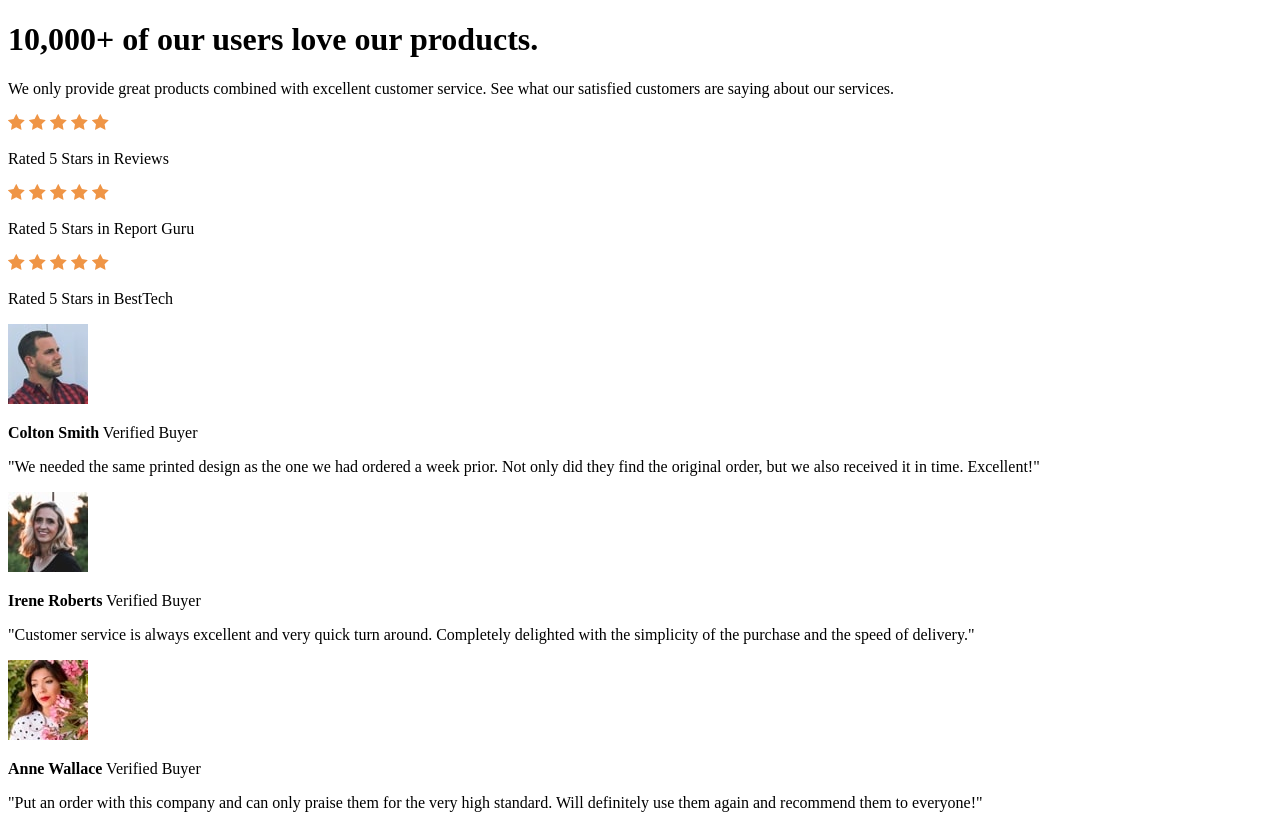
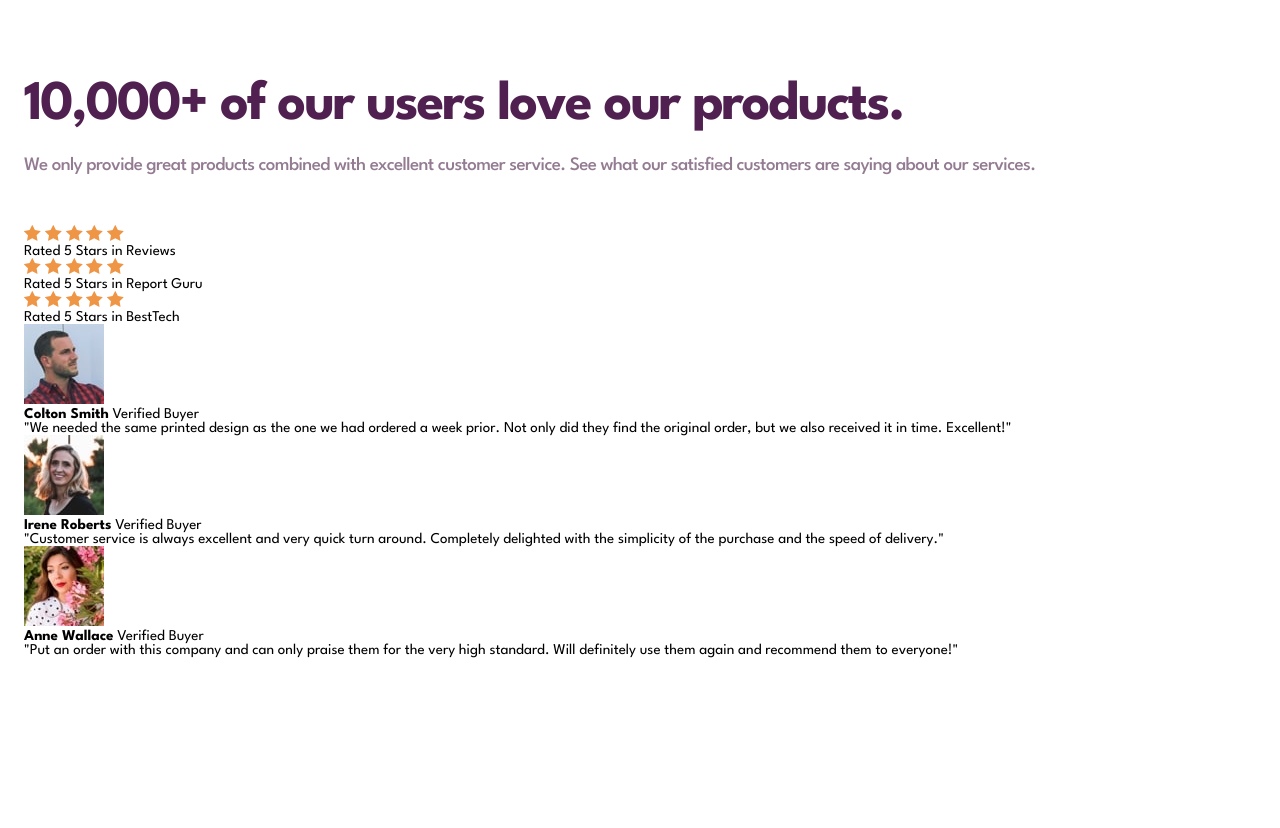
Before and after one commit to KingJosephI/social-proof-section, a plain HTML site: page index.html in a window 1280 px wide. After the commit the page ends 800 px from the top, so only its background shows below. Drawn offline with Linux system fonts and the light colour scheme.

Commit message:
style: add style to the header

```diff
--- a/index.html
+++ b/index.html
@@ -9,6 +9,7 @@
       sizes="32x32"
       href="./images/joseph.jpg"
     />
+    <link rel="stylesheet" href="./style.css" />
     <title>Social proof section</title>
   </head>
   <body>
--- a/style.css
+++ b/style.css
@@ -1,8 +1,5 @@
-* {
-  margin: 0;
-  padding: 0;
-  box-sizing: border-box;
-}
+@import url('https://fonts.googleapis.com/css2?family=League+Spartan:wght@100..900&display=swap');
+
 
 :root{
   /* Colors */
@@ -15,3 +12,51 @@
 /* Size */
 --size-normal: 15px
 }
+
+* {
+  margin: 0;
+  padding: 0;
+  box-sizing: border-box;
+}
+
+
+main {
+  font-size: var(--size-normal);
+  font-family: "League Spartan", sans-serif;
+  padding: 82px 24px;
+}
+
+.header {
+  display: flex;
+  flex-direction: column;
+  gap: 23px;
+  padding-bottom: 47px;
+  text-align: center;
+  text-wrap: balance;
+
+  h1 {
+    color: var(--very-dark-magenta);
+    font-size: 40px;
+    font-weight: bold;
+    line-height: 32px;
+    letter-spacing: -1.43px;
+  }
+
+  p {
+    color: var(--dark-grayish-magenta);
+    font-size: 19px;
+    font-weight: 500;
+    line-height: 25px;
+    letter-spacing: -0.63px;
+  }
+
+  @media (min-width: 768px) {
+    text-align: left;
+
+      h1 {
+          font-size: 56px;
+          line-height: 48px;
+          letter-spacing: -2px;
+        }
+  }
+}
```
